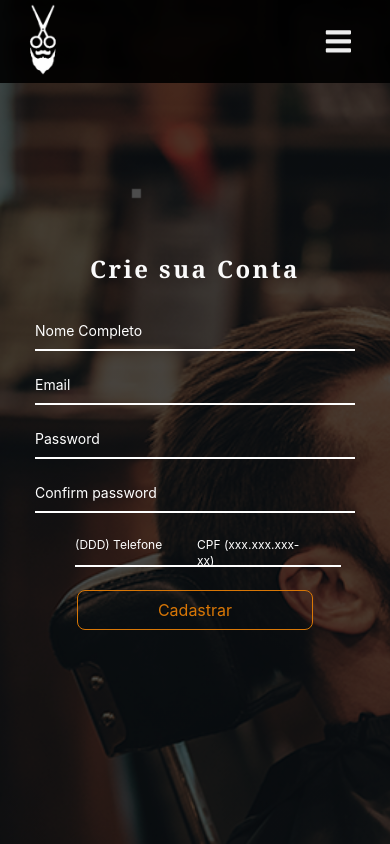
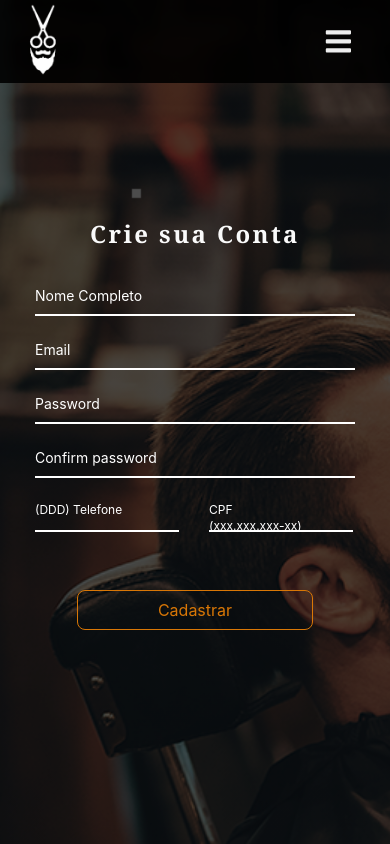
Before and after one commit to Felipediaslc/Barbearia-Strait-Front, a React (Create React App) app: page /cadastros in a window 390 px wide. Built offline with nearby package versions, Linux system fonts and the light colour scheme; a web font is replaced by a local one.

Commit message:
refinamento v.35

```diff
--- a/src/Pages/Cadastros/Cadastros.js
+++ b/src/Pages/Cadastros/Cadastros.js
@@ -124,8 +124,8 @@ const notify = () => toast("Cadastro realizado !");
 
 
 
-  <div className="grid   sm:-mt-3 sm:grid-cols-2 sm:gap-1 md:grid-cols-2 md:gap-7"  >
-    <div className="relative   z-0 mb-6 group">
+  <div className="grid  sm:px-1 sm:-mt-3 sm:grid-rows-2 sm:grid-cols-2 sm:gap-1 md:grid-cols-2 md:gap-7"  >
+    <div className="relative sm:-ml-11   z-0 mb-6 group">
         <input type="tel" pattern="[0-9]{3}-[0-9]{3}-[0-9]{4}" name="floating_phone" id="floating_phone"
         value={telefone}
         onChange={(event) => setTelefone(event.target.value)}
@@ -138,7 +138,7 @@ const notify = () => toast("Cadastro realizado !");
         peer-focus:dark:text-amber-500 peer-placeholder-shown:scale-100 peer-placeholder-shown:translate-y-0 peer-focus:scale-75
         peer-focus:-translate-y-6">(DDD) Telefone </label>
     </div>
-    <div className="relative   z-0  mb-6 group">
+    <div className="relative  sm:ml-3 z-0  mb-6 group">
         <input type="text" name="floating_cpf" id="floating_cpf"
         value={cpfUser}
         onChange={(event) => setCpfUser(event.target.value)}
```
